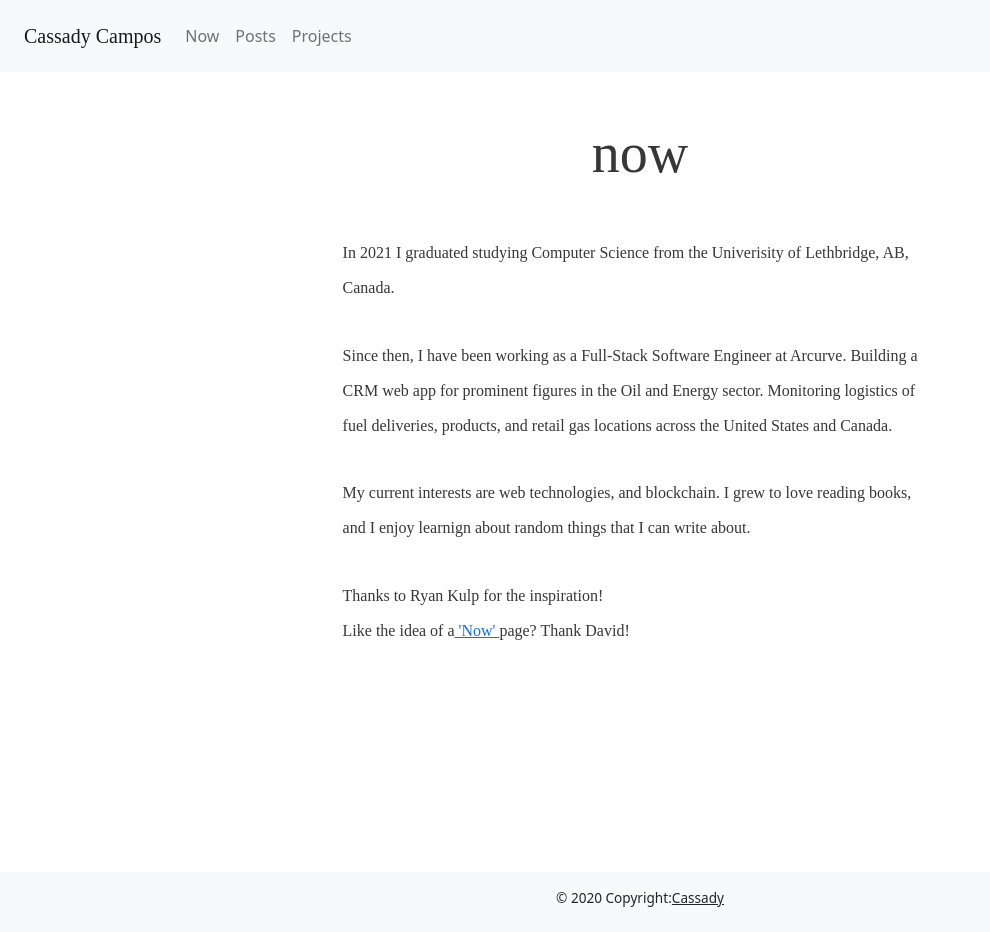
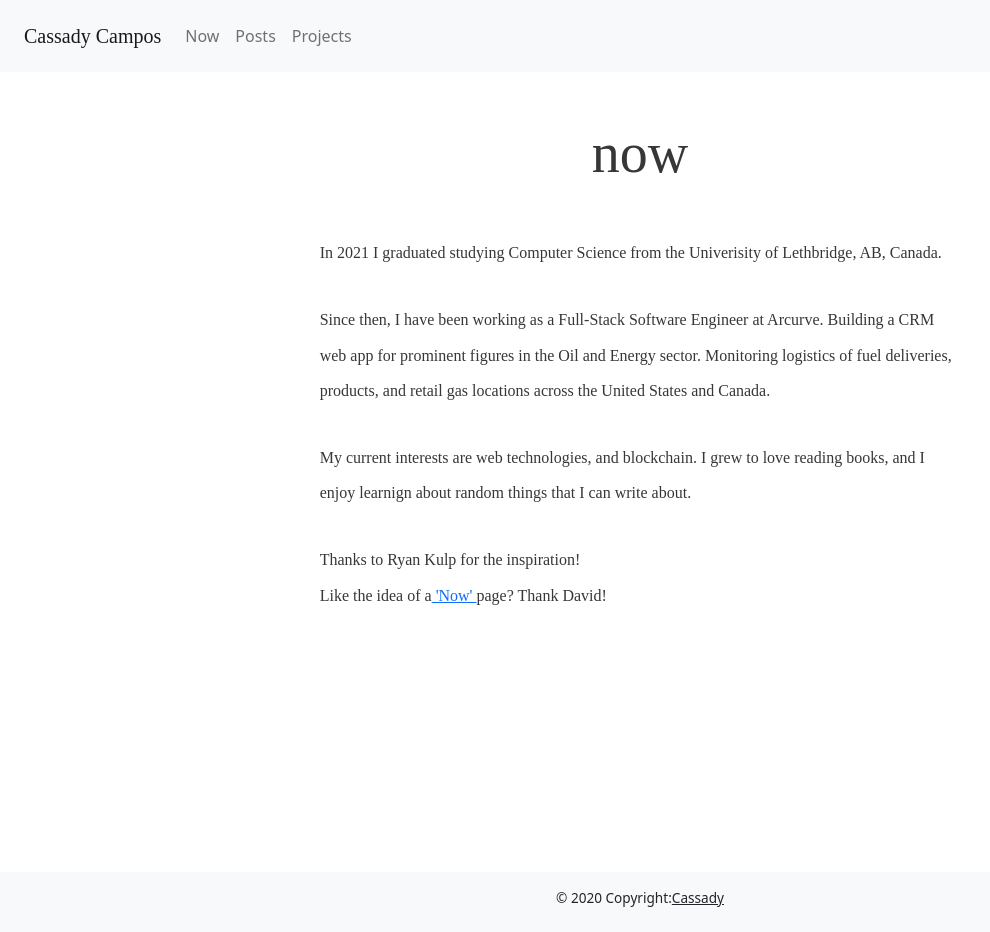
Before and after one commit to CassadyCampos/portfolio2021, a Next.js app: page /now in a window 1280 px wide. Shown: the whole page, without its empty margins (0-990 px from the left). Built offline with nearby package versions, Linux system fonts and the light colour scheme.

Commit message:
text width change

```diff
--- a/styles/TextStyles.module.css
+++ b/styles/TextStyles.module.css
@@ -20,7 +20,7 @@
     display: grid;
     grid-template-columns:
       1fr
-      min(65ch, 100%)
+      min(70ch, 100%)
       1fr;
   }
   .wrapper > * {
```
